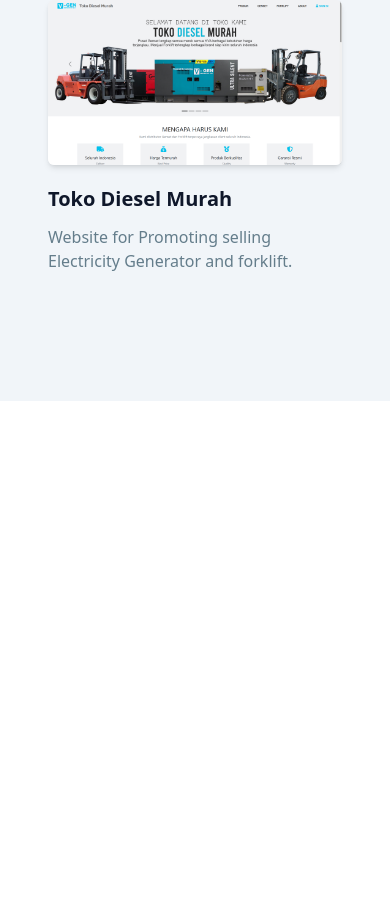
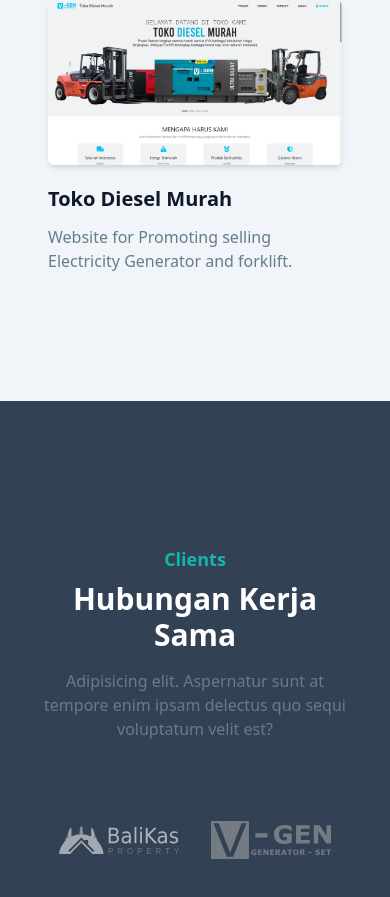
Before and after one commit to dpcandra/TailwindPortofolio, a React (Vite) app: page / in a window 390 px wide. Shown: the part 2655-3552 px from the top of the page. Before the commit the page ends 3056 px from the top, so only its background shows below. Built offline with nearby package versions, Linux system fonts and the light colour scheme.

Commit message:
Client - Responsive

```diff
--- a/src/App.jsx
+++ b/src/App.jsx
@@ -4,6 +4,7 @@
 import About from './About';
 import Header from './Components/Header';
 import Portofolio from './Portofolio';
+import Clients from './Clients';
 
 function App() {
 
@@ -15,6 +16,7 @@
        <Hero/>
        <About/>
        <Portofolio/>
+       <Clients/>
     </>
   )
 }
--- /dev/null
+++ b/src/Clients.jsx
@@ -0,0 +1,27 @@
+import LogoClient from "./items/LogoClient";
+
+const Clients = () => {
+    return(
+        <section className="pt-36 pb-32 bg-slate-700" id="clients">
+            <div className="container">
+                <div className="w-full px-4">
+                    <div className="max-w-xl mx-auto text-center mb-16">
+                        <h4 className="font-semibold text-lg text-primary mb-2">Clients</h4>
+                        <h2 className="font-bold text-white text-3xl mb-4 sm:text-4xl lg:text-5xl">Hubungan Kerja Sama</h2>
+                        <p className="font-medium text-md text-secondary md:text-lg">Adipisicing elit. Aspernatur sunt at tempore enim ipsam delectus quo sequi voluptatum velit est?</p>
+                    </div>
+                </div>
+
+                <div className="w-full px-4">
+                    <div className="flex flex-wrap items-center justify-center">
+                        <LogoClient logoFile="balikas.svg"/>
+                        <LogoClient logoFile="vgen.svg"/>
+                    </div>
+                </div>
+
+            </div>
+        </section>
+    )
+}
+
+export default Clients;
--- a/src/Portofolio.jsx
+++ b/src/Portofolio.jsx
@@ -8,8 +8,8 @@
                 <div className="w-full px-4">
                     <div className="max-w-xl mx-auto text-center mb-16">
                         <h4 className="font-semibold text-lg text-primary mb-2">Portofolio</h4>
-                        <h2 className="font-bold text-dark text-3xl mb-4">My Project</h2>
-                        <p className="font-medium text-md text-secondary">Lorem ipsum dolor sit amet consectetur adipisicing elit. Aspernatur sunt at tempore enim ipsam delectus quo sequi voluptatum velit est?</p>
+                        <h2 className="font-bold text-dark text-3xl mb-4 sm:text-4xl lg:text-5xl">My Project</h2>
+                        <p className="font-medium text-md text-secondary md:text-lg">Lorem ipsum dolor sit amet consectetur adipisicing elit. Aspernatur sunt at tempore enim ipsam delectus quo sequi voluptatum velit est?</p>
                     </div>
                 </div>
 
--- /dev/null
+++ b/src/items/LogoClient.jsx
@@ -0,0 +1,10 @@
+const LogoClient = (props) => {
+    const { logoFile } = props;
+    return(
+        <a href="" className="max-w-[120px] lg:mx-6 xl:mx-8 mx-4 py-4 grayscale opacity-60 hover:grayscale-0 hover:opacity-100 duration-500">
+            <img src={`/images/${logoFile}`}/>
+        </a>
+    )
+}
+
+export default LogoClient;
```
Also changed, not shown: public/images/balikas.svg (added), public/images/vgen.svg (added).
